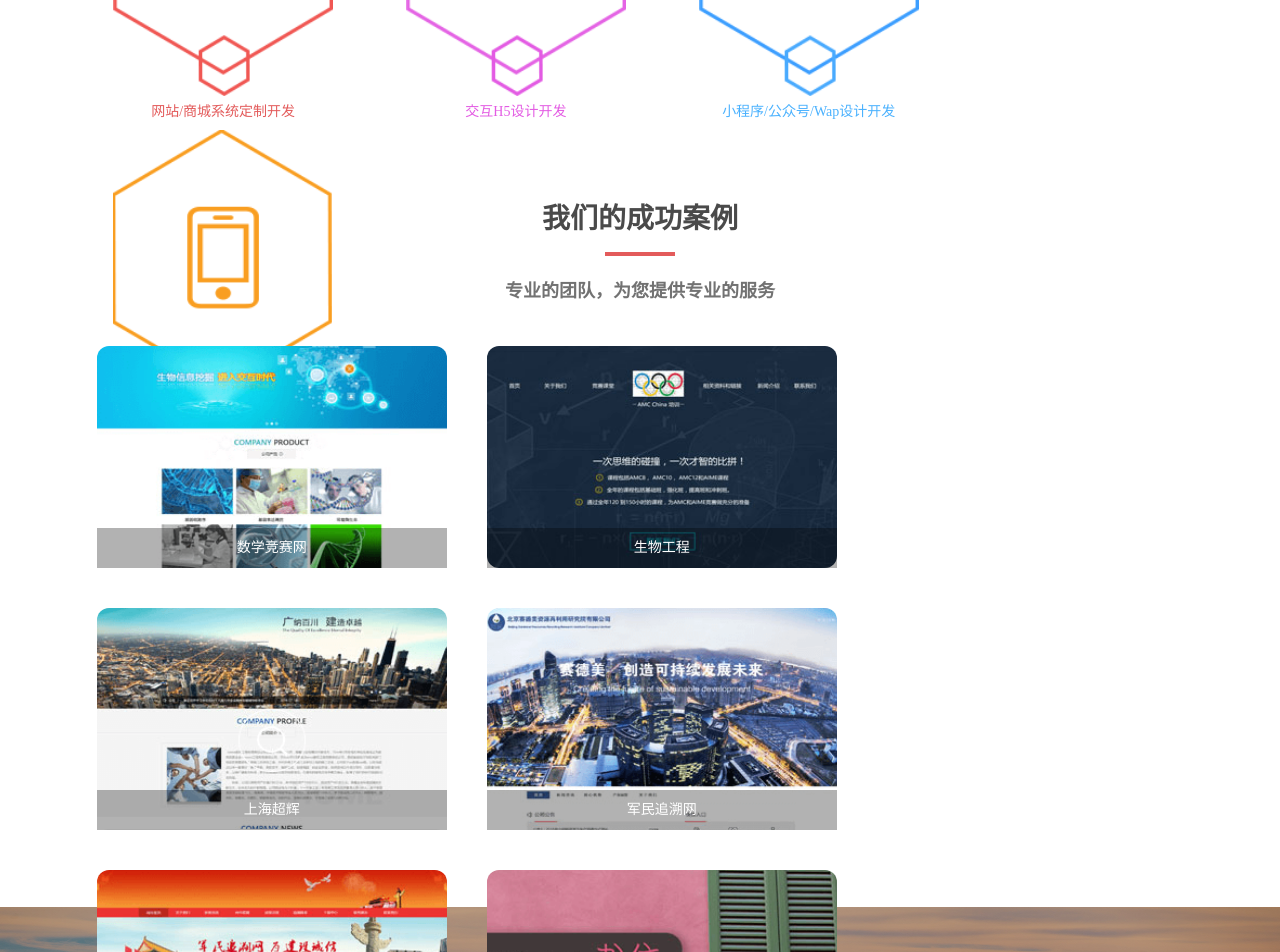
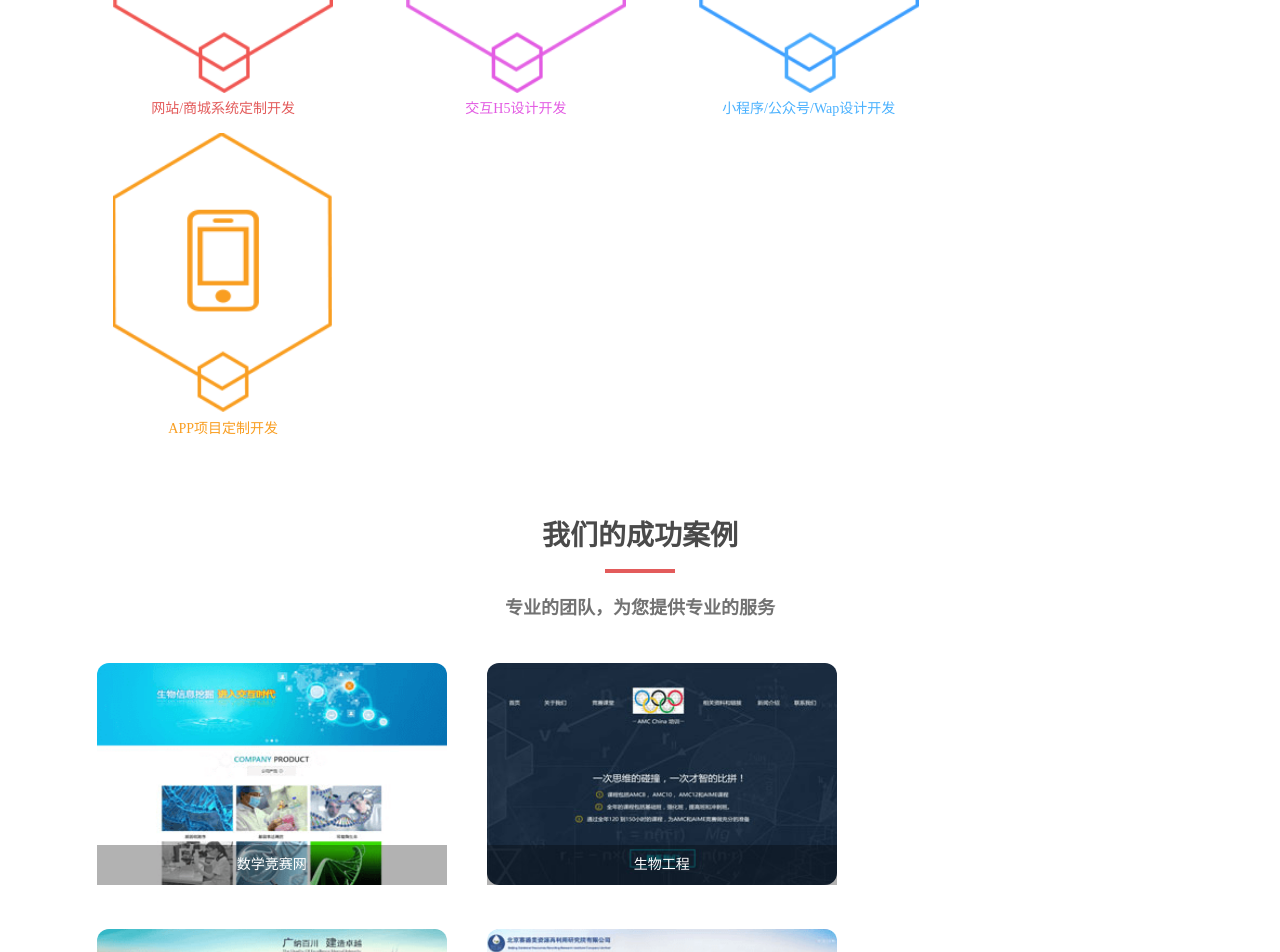
Before and after one commit to yaner1128/second, a Vue app: page /home in a window 1280 px wide. Shown: the part 2100-3052 px from the top of the page. Built offline with nearby package versions, Linux system fonts and the light colour scheme; a small style sheet from the web is missing.

Commit message:
第一个合并后的第三次保存

```diff
--- a/src/components/Common/FristAnimation.vue
+++ b/src/components/Common/FristAnimation.vue
@@ -1,7 +1,7 @@
 <template>
-    <div class="container">
+
       <div class="Fcontainer">
-        <div  v-for='fristImg in fristImgs' class="oneself">
+        <div class="oneself">
             <div class="front">
                 <img :src="fristImg.imgSrc" alt="">
             </div>
@@ -9,7 +9,6 @@
             <div class="text" :style="{color:fristImg.textcolor}">{{fristImg.text}}</div>
         </div>
       </div>
-    </div>
 
 </template>
 
@@ -17,7 +16,7 @@
 export default {
 
   name: 'FristAnimation',
-    props:["fristImgs"],
+    props:["fristImg"],
   data() {
     return {
 
@@ -36,10 +35,7 @@ export default {
     height: 320px;
     /*text-align: center;*/
 }
-.oneself{
-    display: inline-block;
-    margin:0  3.23%;
-}
+
 .Fcontainer img{
     width: 220px;
     height: 280px;
--- a/src/components/Common/SecondAnimation.vue
+++ b/src/components/Common/SecondAnimation.vue
@@ -1,11 +1,10 @@
 <template>
-  <div class="container">
     <div class="root">
 <!--     <ul class="functionNav">
       <li v-for="(item, index) in functionList" :key="index"> -->
         <ul class="functionSubNav">
           <li
-            v-for="subItem in functionList"
+
             :class="[(currentFlag === subItem.flag) ? 'functionSubNav-image-opacity' :'functionSubNav-image']"
 
             @mouseover="Senter(subItem.flag)"
@@ -35,7 +34,6 @@
 <!--       </li>
     </ul> -->
   </div>
-  </div>
 
 </template>
 
@@ -43,7 +41,7 @@
 export default {
 
   name: 'SecondAnimation',
-  props:['functionList'],
+  props:['subItem'],
   data() {
     return {
       currentFlag: 0,
@@ -93,7 +91,7 @@ export default {
 .root {
 /*  background-color: red;*/
   width:100%;
-  height: 530px;
+  height: 200px;
  /* display: flex;
   justify-content: center;
   align-items: center;*/
--- a/src/components/Demo/Demo.vue
+++ b/src/components/Demo/Demo.vue
@@ -1,6 +1,6 @@
 <template>
 	<div>
-		案例展示
+		<my-Banner />
 	</div>
 </template>
 
--- a/src/components/Home/Home.vue
+++ b/src/components/Home/Home.vue
@@ -38,16 +38,32 @@
     <my-FristText  :title='titleone' :text='textone'/>
 
   <!-- 动画组件一 -->
+  <div class="container">
     <div class="fristAniouter">
-      <my-FristAnimation :fristImgs='fristImgs'/>
+      <ul>
+        <li  v-for='fristImg in fristImgs' class="firstAniLi">
+          <my-FristAnimation :fristImg='fristImg'/>
+        </li>
+      </ul>
+
     </div>
+  </div>
+
   <!-- 文字组件一 -->
   <my-FristText :title='titletwo' :text='texttwo'/>
 
   <!-- 动画组件二 -->
-  <div class="secAni">
-    <my-SecondAnimation :functionList='functionList'/>
+  <div class="container">
+    <div class="secAni">
+      <ul>
+        <li v-for="subItem in functionList" class="secAniLi">
+           <my-SecondAnimation :subItem='subItem'/>
+        </li>
+      </ul>
+
+    </div>
   </div>
+
 
 
   <!-- 背景图固定，文字滑动 -->
@@ -78,7 +94,7 @@
   <!-- 新闻组件一 -->
   <div class="container">
     <ul>
-      <li v-for='firstNews in firstNew'>
+      <li v-for='firstNews in firstNew' class="firstNewLi">
          <my-FristNew :firstNews='firstNews'/>
       </li>
     </ul>
@@ -285,8 +301,12 @@ export default {
 .fristAniouter{
   margin-top: 2%;
 }
-.secAni{
-
+.firstAniLi{
+   display: inline-block;
+    margin:0  3.23%;
+}
+.secAniLi{
+   display: inline-block;
 }
 .imgfixed{
   width: 100%;
@@ -328,4 +348,8 @@ export default {
   width:inherit;
   margin:0 4%;
 }
+.firstNewLi{
+  display: inline-block;
+  margin: 1% 0.5%;
+}
 </style>
```
